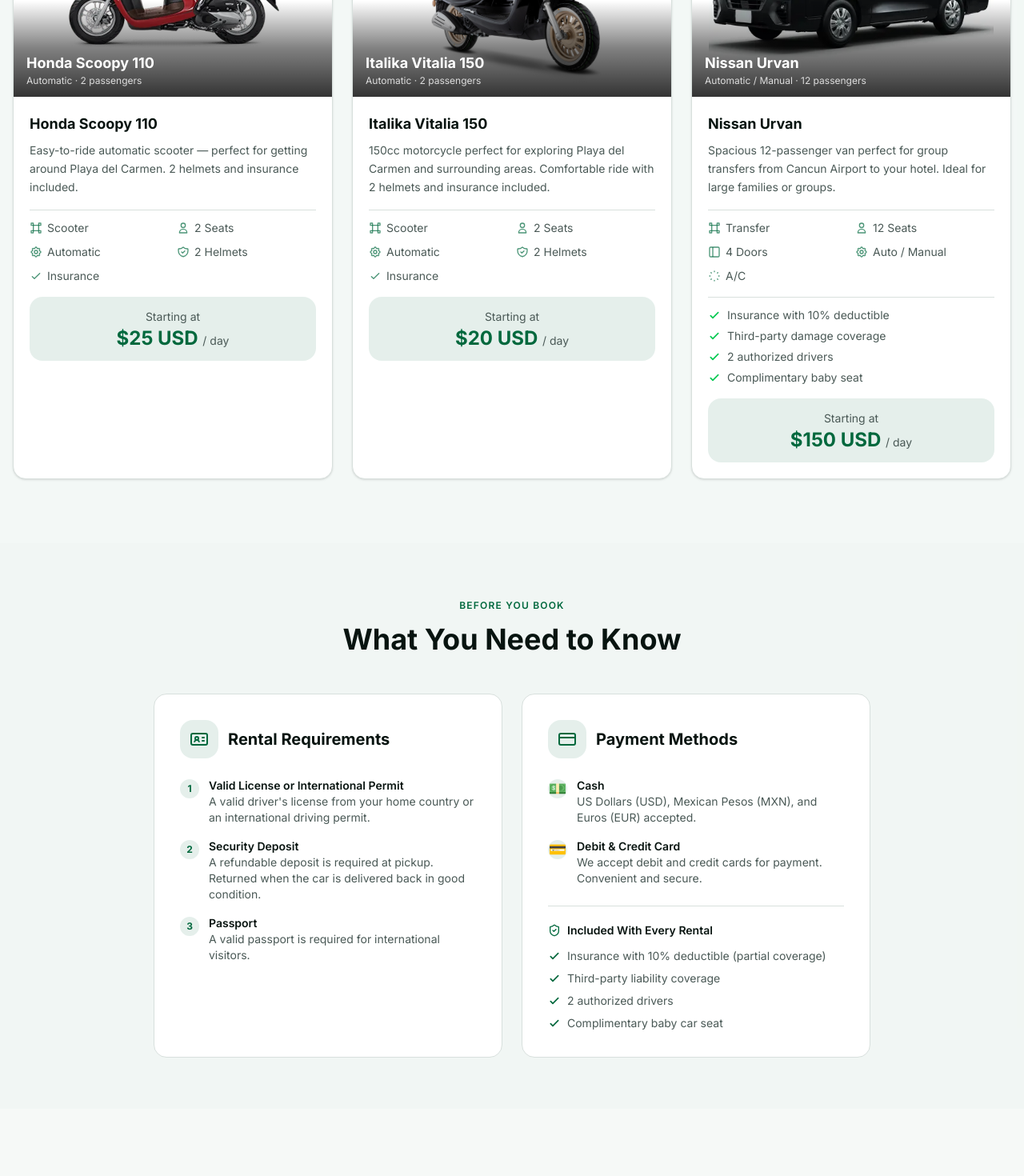
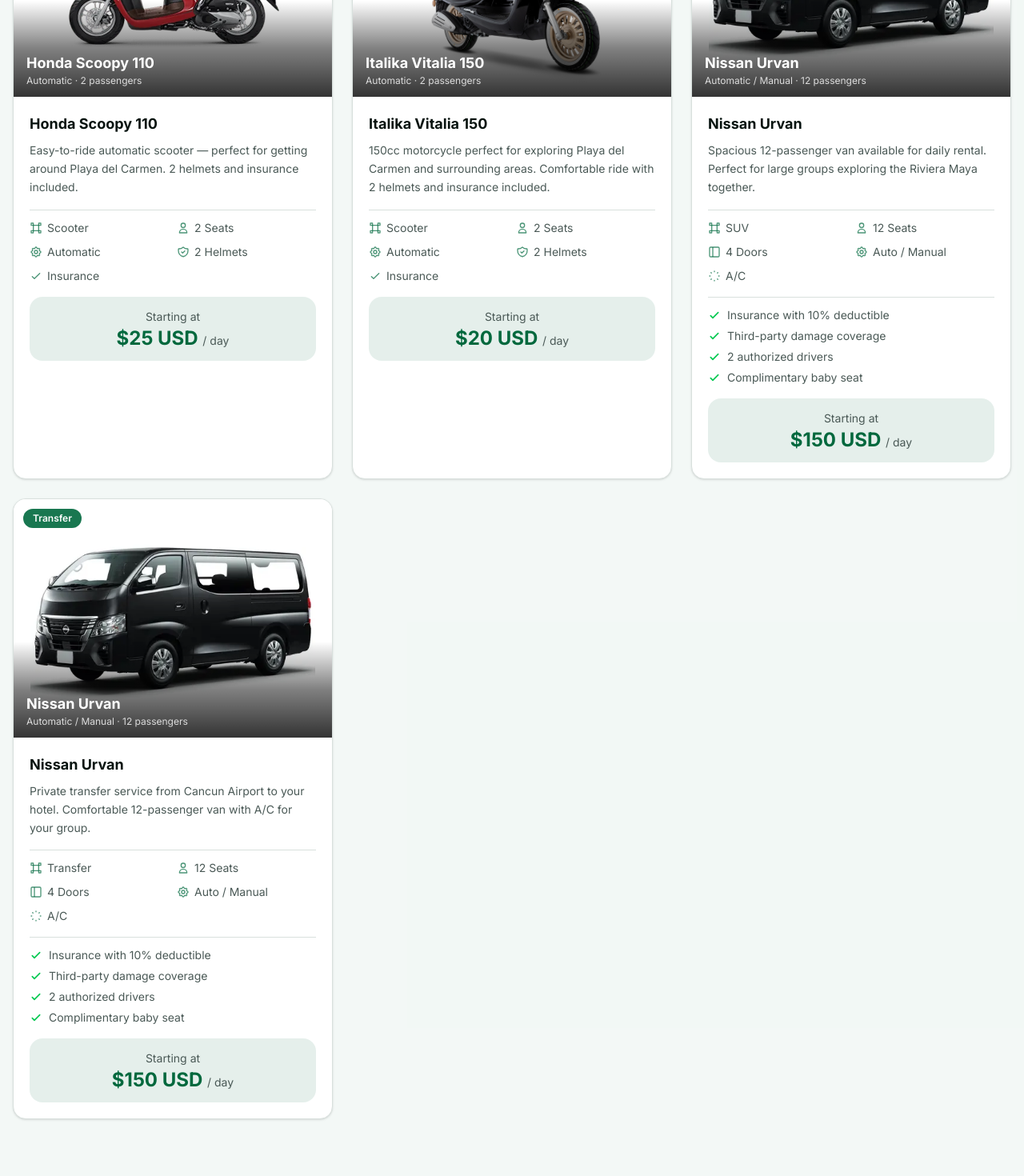
Before and after one commit to mastercobeos/rental-car-playa, a Next.js app: page / in a window 1280 px wide. Shown: the part 5320-6790 px from the top of the page at 80% size. Built offline with nearby package versions, Linux system fonts and the light colour scheme; a web font is replaced by a local one.

Commit message:
Add Nissan Urvan as both rental (SUV category) and transfer
Co-Authored-By: Claude Opus 4.6 <noreply@anthropic.com>

```diff
--- a/components/fleet-section.tsx
+++ b/components/fleet-section.tsx
@@ -271,6 +271,22 @@ const vehicles = [
     images: ["/fleet/italika-black.jpg"],
     price: 20,
   },
+  // VANS
+  {
+    id: 20,
+    name: "Nissan Urvan",
+    category: "suv",
+    transmission: "Manual",
+    passengers: 12,
+    doors: 4,
+    ac: true,
+    description: {
+      en: "Spacious 12-passenger van available for daily rental. Perfect for large groups exploring the Riviera Maya together.",
+      es: "Van espaciosa de 12 pasajeros disponible para renta diaria. Perfecta para grupos grandes explorando juntos la Riviera Maya.",
+    },
+    images: ["/fleet/nissan-urvan-new.webp"],
+    price: 150,
+  },
   // TRANSFER
   {
     id: 19,
@@ -281,8 +297,8 @@ const vehicles = [
     doors: 4,
     ac: true,
     description: {
-      en: "Spacious 12-passenger van perfect for group transfers from Cancun Airport to your hotel. Ideal for large families or groups.",
-      es: "Van espaciosa de 12 pasajeros perfecta para transfer grupal del Aeropuerto de Cancún a tu hotel. Ideal para familias grandes o grupos.",
+      en: "Private transfer service from Cancun Airport to your hotel. Comfortable 12-passenger van with A/C for your group.",
+      es: "Servicio de transfer privado del Aeropuerto de Cancún a tu hotel. Van cómoda de 12 pasajeros con A/C para tu grupo.",
     },
     images: ["/fleet/nissan-urvan-new.webp"],
     price: 150,
```
